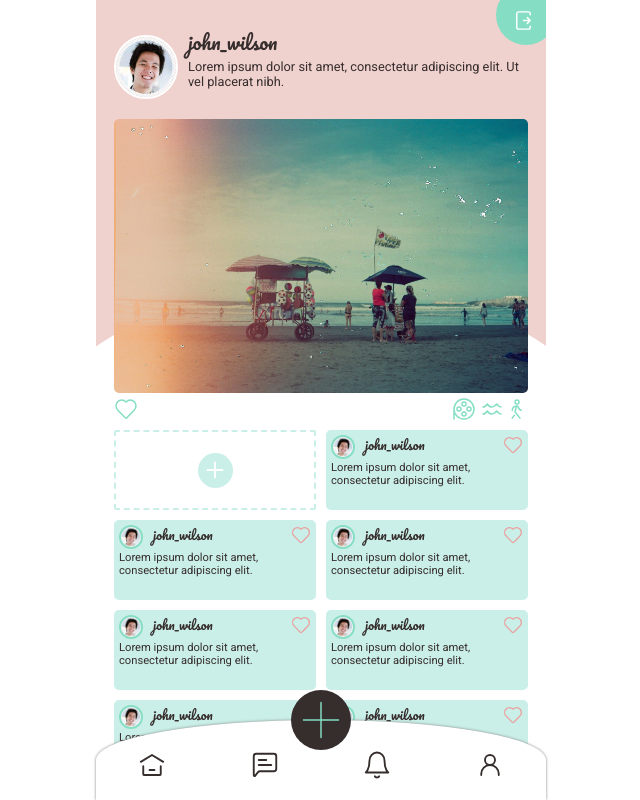
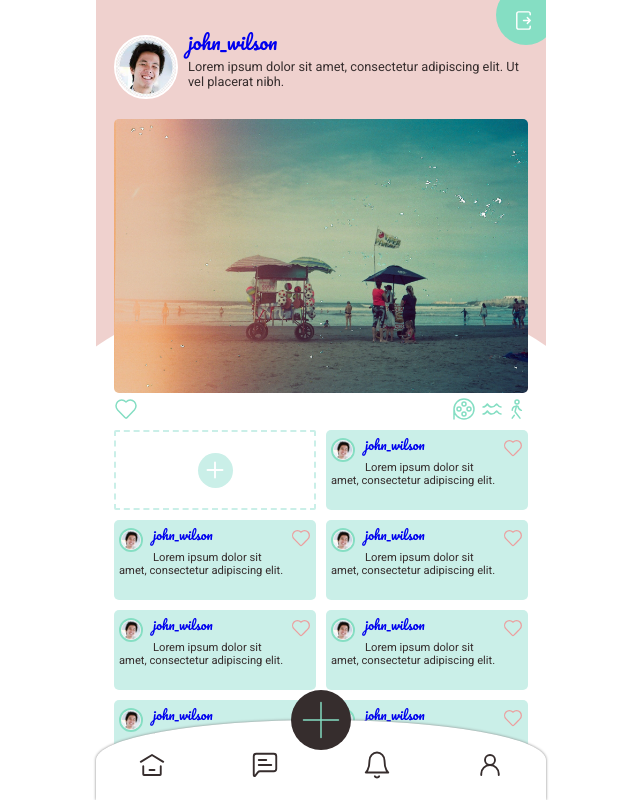
Before and after one commit to mdart86/Pixello, a React (Create React App) app: page /view-post in a window 1280 px wide. Shown: the whole page, without its empty margins (319-959 px from the left). Built offline with nearby package versions, Linux system fonts and the light colour scheme.

Commit message:
added links to profile on every page with an avatar or username

```diff
--- a/src/components/Comment.js
+++ b/src/components/Comment.js
@@ -1,4 +1,5 @@
 import React from 'react'
+import { Link } from 'react-router-dom'
 import styled from 'styled-components'
 import profilePicture from '../images/profile-picture.jpeg'
 import like from '../images/like-comments.svg'
@@ -7,14 +8,21 @@ export const Comment = () => {
     return (
         <>
             <Box>
-                <Avatar src={profilePicture} alt="A man's profile picture."/>
+                <Link to="/profile"><Avatar src={profilePicture} alt="A man's profile picture."/></Link>
                 <Icon src={like} alt="like button"/>
-                <Username>john_wilson</Username>
+                <StyledLink to="/profile"><Username>john_wilson</Username></StyledLink>
                 <Caption>Lorem ipsum dolor sit amet, consectetur adipiscing elit. </Caption>
             </Box>
         </>
     )
 }
+
+const StyledLink = styled(Link)`
+    text-decoration: none;
+    &:visited {
+        color: var(--charcoal);
+    }
+`
 
 const Box = styled.div`
     background: var(--blue);
--- a/src/components/Post.js
+++ b/src/components/Post.js
@@ -11,14 +11,21 @@ export const Post = () => {
         <>
             <Link to="/view-post"><Photo src={placeholder} alt="A candid photo of people on the beach."/></Link>
             <Container>
-                <Avatar src={profilePicture} alt="A man's profile picture."/>
+                <Link to="/profile"><Avatar src={profilePicture} alt="A man's profile picture."/></Link>
                 <Icon src={like} alt="like button"/>
-                <Username>john_wilson</Username>
+                <StyledLink to="/profile"><Username>john_wilson</Username></StyledLink>
                 <Caption>Lorem ipsum dolor sit amet, consectetur adipiscing elit. Ut vel placerat nibh. Nullam non est quis purus luctus iaculis sed sit amet risus.</Caption>
             </Container>
         </>
     )
 }
+
+const StyledLink = styled(Link)`
+    text-decoration: none;
+    &:visited {
+        color: var(--charcoal);
+    }
+`
 
 const Photo = styled.img`
     max-width: 92%;
--- a/src/components/Profile.js
+++ b/src/components/Profile.js
@@ -1,4 +1,5 @@
 import React from 'react'
+import { Link } from 'react-router-dom'
 import styled from 'styled-components'
 import profilePicture from '../images/profile-picture.jpeg'
 import placeholder from '../images/placeholder.jpg'
@@ -13,15 +14,15 @@ export const Profile = () => {
             </PinkFeature>
             <ProfileContainer>
                 <PhotoGrid>
-                    <Photo src={placeholder} alt="A candid photo of people on the beach."/>
-                    <Photo src={placeholder} alt="A candid photo of people on the beach."/>
-                    <Photo src={placeholder} alt="A candid photo of people on the beach."/>
-                    <Photo src={placeholder} alt="A candid photo of people on the beach."/>
-                    <Photo src={placeholder} alt="A candid photo of people on the beach."/>
-                    <Photo src={placeholder} alt="A candid photo of people on the beach."/>
-                    <Photo src={placeholder} alt="A candid photo of people on the beach."/>
-                    <Photo src={placeholder} alt="A candid photo of people on the beach."/>
-                    <Photo src={placeholder} alt="A candid photo of people on the beach."/>
+                    <Link to="/view-post"><Photo src={placeholder} alt="A candid photo of people on the beach."/></Link>
+                    <Link to="/view-post"><Photo src={placeholder} alt="A candid photo of people on the beach."/></Link>
+                    <Link to="/view-post"><Photo src={placeholder} alt="A candid photo of people on the beach."/></Link>
+                    <Link to="/view-post"><Photo src={placeholder} alt="A candid photo of people on the beach."/></Link>
+                    <Link to="/view-post"><Photo src={placeholder} alt="A candid photo of people on the beach."/></Link>
+                    <Link to="/view-post"><Photo src={placeholder} alt="A candid photo of people on the beach."/></Link>
+                    <Link to="/view-post"><Photo src={placeholder} alt="A candid photo of people on the beach."/></Link>
+                    <Link to="/view-post"><Photo src={placeholder} alt="A candid photo of people on the beach."/></Link>
+                    <Link to="/view-post"><Photo src={placeholder} alt="A candid photo of people on the beach."/></Link>
                 </PhotoGrid>
                 <Clearance/>
             </ProfileContainer>
--- a/src/components/ViewPost.js
+++ b/src/components/ViewPost.js
@@ -1,4 +1,5 @@
 import React from 'react'
+import { Link } from 'react-router-dom'
 import styled from 'styled-components'
 import { Comment } from './Comment'
 import { AddComment } from './AddComment'
@@ -17,15 +18,15 @@ export const ViewPost = () => {
                 <WhiteFeature/>
             </PinkFeature>
             <PostContainer>
-                <Avatar src={profilePicture} alt="A man's profile picture."/>
-                <Username>john_wilson</Username>
+                <Link to="/profile"><Avatar src={profilePicture} alt="A man's profile picture."/></Link>
+                <StyledLink to="/profile"><Username>john_wilson</Username></StyledLink>
                 <Caption>Lorem ipsum dolor sit amet, consectetur adipiscing elit. Ut vel placerat nibh.</Caption>
                 <Photo src={placeholder} alt="A candid photo of people on the beach."/>
                 <Icon src={like} alt="like button"/>
                 <CategoryContainer>
-                    <Icon src={film} alt="film category"/>
-                    <Icon water src={water} alt="water category"/>
-                    <Icon src={candid} alt="candid category"/>
+                    <Link to="/filter"><Icon src={film} alt="film category"/></Link>
+                    <Link to="/filter"><Icon water src={water} alt="water category"/></Link>
+                    <Link to="/filter"><Icon src={candid} alt="candid category"/></Link>
                 </CategoryContainer>
                 <CommentsContainer>
                     <AddComment/>
@@ -42,6 +43,13 @@ export const ViewPost = () => {
         </>
     )
 }
+
+const StyledLink = styled(Link)`
+    text-decoration: none;
+    &:visited {
+        color: var(--charcoal);
+    }
+`
 
 const PinkFeature = styled.div`
     position: relative;
```
